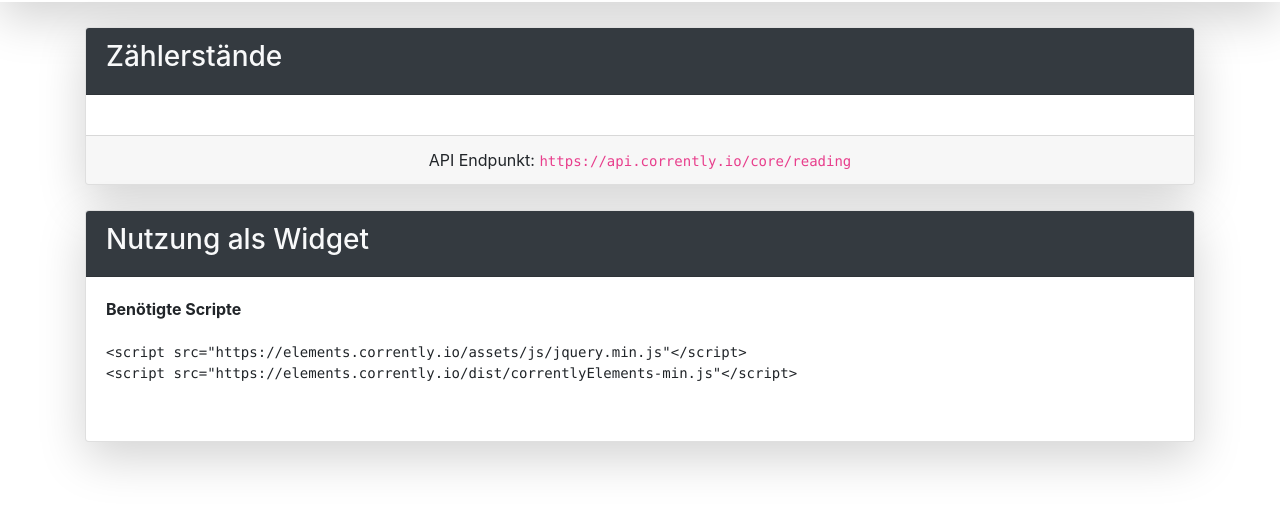
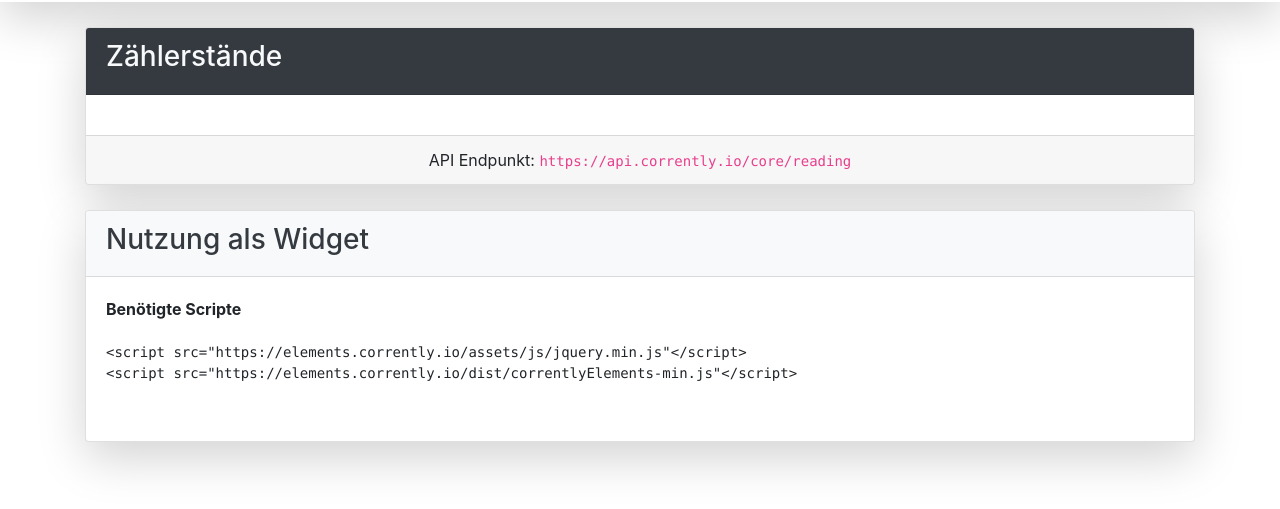
Before and after one commit to energychain/correntlyElements, a website: page reading.html in a window 1280 px wide. Shown: the part 89-598 px from the top of the page. Drawn offline with Linux system fonts and the light colour scheme; no server answers.

Commit message:
Changed Code Card color schema

```diff
--- a/reading.html
+++ b/reading.html
@@ -49,8 +49,8 @@
             </div>
         </div>
         <div class="card shadow-lg">
-            <div class="card-header text-dark bg-dark">
-                <h3 class="text-truncate text-light">Nutzung als Widget</h3>
+            <div class="card-header bg-light">
+                <h3 class="text-truncate text-dark">Nutzung als Widget</h3>
             </div>
             <div class="card-body">
                 <strong>Benötigte Scripte</strong>
```
Also changed, not shown: gsi.html (+2 -2 lines), index.html (+3 -3 lines).
